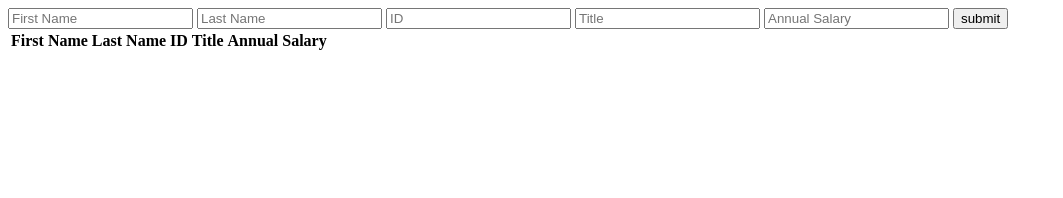
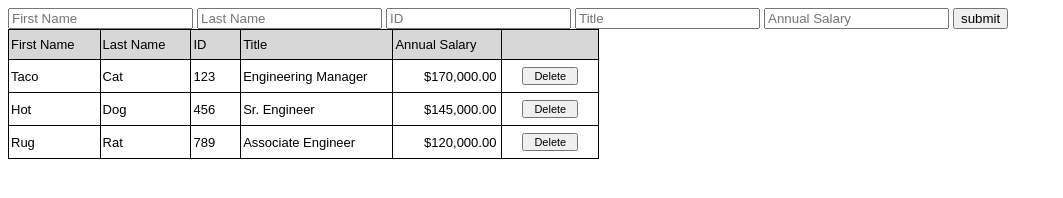
Before and after one commit to KeyClark/prime-instructor-code-challenge, a plain HTML site: page web/index.html in a window 1280 px wide. Shown: the whole page, without its empty margins (0-1063 px from the left). Drawn offline with Linux system fonts and the light colour scheme.

Commit message:
updated styles

```diff
--- a/web/index.html
+++ b/web/index.html
@@ -1,10 +1,5 @@
 <!DOCTYPE html>
-<!--[if lt IE 7]>      <html class="no-js lt-ie9 lt-ie8 lt-ie7"> <![endif]-->
-<!--[if IE 7]>         <html class="no-js lt-ie9 lt-ie8"> <![endif]-->
-<!--[if IE 8]>         <html class="no-js lt-ie9"> <![endif]-->
-<!--[if gt IE 8]>      <html class="no-js"> <! <![endif]-->
 <html>
-
     <head>
         <meta charset="utf-8">
         <meta http-equiv="X-UA-Compatible" content="IE=edge">
@@ -18,9 +13,7 @@
             which handles adding/deleting employees -->
         <script src="./script.js" type="text/javascript" async defer></script>
     </head>
-
-<body>
-
+    <body onload="updateEmployeeDataTable()">
         <!-- Basic javascript form to take in teacher data-->
         <form id="addEmployeeForm">
             <!-- Inputs are fields that intake information -->
@@ -34,22 +27,20 @@
             <input type="button" id="addEmployeeFormSubmitButton" name="submit" onclick="addEmployeeSubmitHandler()"
                 value="submit">
         </form>
-
         <table name="employeeDataTable">
             <!-- Table headers describe the contents of each column. -->
-        <tr name="employeeDataTableHeaders">
+            <thead name="employeeDataTableHeaders">
                 <th name="firstName">First Name</th>
                 <th name="lastName">Last Name</th>
                 <th name="id">ID</th>
                 <th name="title">Title</th>
                 <th name="annualSalary">Annual Salary</th>
                 <th name="delete"></th>
-        </tr>
+            </thead>
 
             <tbody id="employeeDataTableBody">
                 <!-- Table rows are populated in this area -->
             </tbody>
         </table>
     </body>
-
 </html>
--- a/web/script.js
+++ b/web/script.js
@@ -1,12 +1,33 @@
 
-let allEmployees = []
+let allEmployees = [
+    {
+        firstName: "Taco",
+        lastName: "Cat",
+        id: "123",
+        title: "Engineering Manager",
+        annualSalary: "$170,000.00"
+    },
+    {
+        firstName: "Hot",
+        lastName: "Dog",
+        id: "456",
+        title: "Sr. Engineer",
+        annualSalary: "$145,000.00"
+    },
+    {
+        firstName: "Rug",
+        lastName: "Rat",
+        id: "789",
+        title: "Associate Engineer",
+        annualSalary: "$120,000.00"
+    }
+]
 
 function addEmployeeSubmitHandler() {
     console.log("addEmployee")
     addEmployee()
     updateEmployeeDataTable()
     resetAddEmployeeForm()
-    console.log("All Employees: " + JSON.stringify(allEmployees))
 }
 
 // Will add employee from form into allEmployees[] array
@@ -23,9 +44,14 @@ function addEmployee() {
     employeeToAdd.lastName = document.getElementById("lastNameInput").value
     employeeToAdd.id = document.getElementById("idInput").value
     employeeToAdd.title = document.getElementById("titleInput").value
-    employeeToAdd.annualSalary = document.getElementById("annualSalaryInput").value
 
-    console.log("employeeToAdd id: " + employeeToAdd.id)
+    // Will convert salary number to USD currency format
+    employeeToAdd.annualSalary = new Intl.NumberFormat("en-HOSSDDG",{
+        style: 'currency',
+        currency: 'USD',
+        minimumFractionDigits: 2,
+     }).format(document.getElementById("annualSalaryInput").value)
+
 
     // Throws error if employee id is empty
     if(employeeToAdd.id == undefined || employeeToAdd.id.length < 1){
@@ -33,6 +59,7 @@ function addEmployee() {
         throw new Error("Employee ID must be a number")
     }
 
+    console.log("Success... will now add employee. (id: " + employeeToAdd.id + ")")
     allEmployees.push(employeeToAdd)
 }
 
@@ -44,7 +71,10 @@ function doesIdExist(employee){
 // Will update table to have rows, which represent array of allEmployees[]
 // This function controls what is rendered in the table
 function updateEmployeeDataTable() {
-    console.log("updating updateEmployeeDataTable: " + JSON.stringify(allEmployees))
+    console.log("Updating... All Employees now:")
+    console.group()
+    console.table(allEmployees)
+    console.groupEnd()
 
     const table = document.getElementById("employeeDataTableBody")
 
@@ -62,8 +92,14 @@ function updateEmployeeDataTable() {
         row.insertCell(1).innerHTML = employee.lastName
         row.insertCell(2).innerHTML = employee.id
         row.insertCell(3).innerHTML = employee.title
-        row.insertCell(4).innerHTML = employee.annualSalary
-        row.insertCell(5).innerHTML = `<button onclick="deleteEmployee(${employee.id})">Delete</button>`
+
+        const annualSalaryCell = row.insertCell(4)
+        annualSalaryCell.innerHTML = employee.annualSalary
+        annualSalaryCell.classList.add("annualSalaryCell")
+
+        const deleteButtOnCell = row.insertCell(5)
+        deleteButtOnCell.innerHTML = `<button class="deleteButton" onclick="deleteEmployee(${employee.id})">Delete</button>`
+        deleteButtOnCell.classList.add("deleteButtonCell")
     })
 }
 
@@ -75,9 +111,8 @@ function resetAddEmployeeForm() {
 // Will delete employee from allEmployees[], using employee's unique ID
 // Then update table to show rows for current entries in allEmployees[]
 function deleteEmployee(employeeId) {
-    console.log("Deleting Employee: " + employeeId)
+    console.log("Deleting Employee, id: " + employeeId)
     // Updates allEmployees, minus any entries that match the employeeId to be deleted
     allEmployees = allEmployees.filter(employee => employee.id != employeeId)
-    console.log("All Employees now: " + JSON.stringify(allEmployees))
     updateEmployeeDataTable()
 }
--- a/web/style.css
+++ b/web/style.css
@@ -0,0 +1,41 @@
+
+
+table, tr, th, td {
+    font: 13px sans-serif;
+    font-weight: lighter;
+    border-collapse: collapse;
+    border: 1px solid black;
+}
+
+th, td {
+    width: auto;
+    /* padding: top, right, bottom, left */
+    padding: 7px 25px 7px 2px;
+}
+
+th {
+    text-align: left;
+    background-color: rgb(215, 215, 215);
+}
+
+td {
+    text-align: left;
+    background-color:rgb(255, 255, 255);
+}
+
+.deleteButton {
+    font-size: 11px;
+    padding-left: 10px;
+    padding-right: 10px;
+}
+
+.deleteButtonCell {
+    text-align: center;
+    padding-left: 20px;
+    padding-right: 20px;
+}
+
+.annualSalaryCell {
+    text-align: right;
+    padding-right: 5px;
+}
```
Lines whose indentation alone changed are shown as unchanged.
